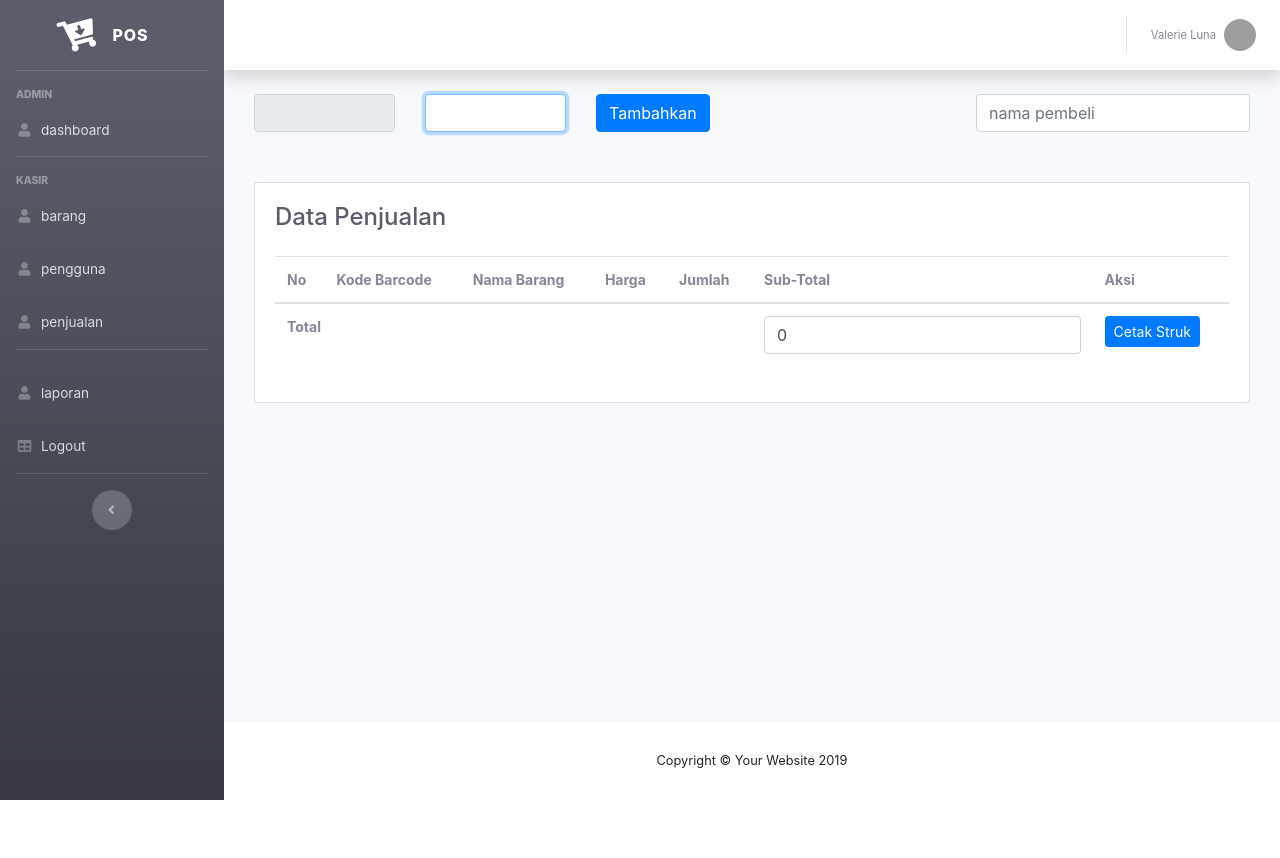
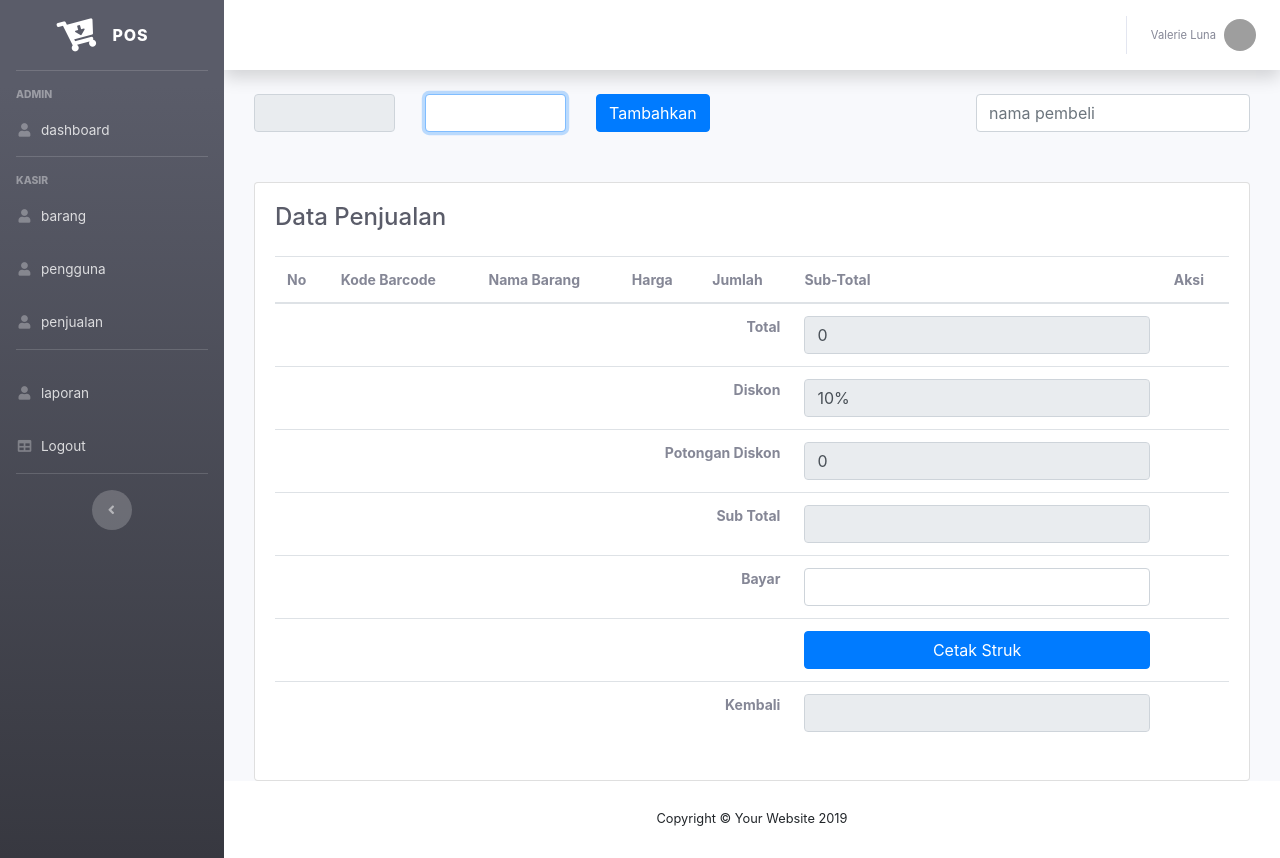
Before and after one commit to diky-satria/point-of-sale-native, a PHP site: page /index.php?halaman=penjualan in a window 1280 px wide. Before the commit the page ends 800 px from the top, so only its background shows below. Run offline with PHP 8.4, Linux system fonts and the light colour scheme; the visitor is signed in with stand-in values (Sample User, id 1); data that the repository does not hold is empty; some libraries are stand-ins or nearby versions; grey boxes are pictures that could not be loaded.

Commit message:
membenahi halaman penjualan, bermasalah di tombol

```diff
--- a/footer.php
+++ b/footer.php
@@ -50,6 +50,19 @@
 	  		}
 
 	  	}
+
+	function hitung(){
+
+		var bayar = document.getElementById('bayar').value;
+		var sub_total = document.getElementById('sub_total').value;
+
+		var hasil = parseInt(bayar) - parseInt(sub_total);
+
+		if(!isNaN(hasil)){
+			document.getElementById('kembali').value = hasil;
+		}
+
+	}
   </script>
 
 </body>
--- a/index.php
+++ b/index.php
@@ -220,6 +220,9 @@
                 if($_GET['halaman'] == 'hapusPengguna'){
                   include 'hapusPengguna.php';
                 }
+                if($_GET['halaman'] == 'hapusPembelian'){
+                  include 'hapusPembelian.php';
+                }
               }
 
              ?>
--- a/penjualan.php
+++ b/penjualan.php
@@ -59,8 +59,7 @@
 					<?php
 				}else{
 
-					$_SESSION['penjualan'] = $kodepj;
-					$koneksi->query("INSERT INTO penjualan_barang (kode_penjualan, kode_barcode, harga, jumlah, total) VALUES ('$kodepj2','$kode_barcode','$harga','$jumlah','$total')");
+					$koneksi->query("INSERT INTO penjualan (kode_penjualan, kode_barcode, harga, jumlah, total) VALUES ('$kodepj2','$barcode','$harga','$jumlah','$total')");
 
 					$koneksi->query("UPDATE barang SET stok=(stok-1) WHERE kode_barcode = '$kode_barcode'");
 
@@ -75,7 +74,7 @@
 	<pre>
 		<?php //print_r($data); ?>
 	</pre>
-	<?php if(isset($_SESSION['penjualan'])){ ?>
+
 	<div class="row">
 		<div class="col-md">
 			<div class="card bg-gray">
@@ -98,8 +97,8 @@
 							<?php
 
 								$no =1;
-								$sql_penjualan = $koneksi->query("SELECT * FROM penjualan_barang
-																JOIN barang ON penjualan_barang.kode_barcode=barang.kode_barcode WHERE kode_penjualan = '$kodepj'");
+								$sql_penjualan = $koneksi->query("SELECT * FROM penjualan
+																JOIN barang ON penjualan.kode_barcode=barang.kode_barcode WHERE kode_penjualan = '$kodepj'");
 								while($tampil = $sql_penjualan->fetch_assoc()){
 
 							 ?>
@@ -112,26 +111,81 @@
 								<td><?php echo $tampil['jumlah'] ?></td>
 								<td><?php echo number_format($tampil['total']) ?></td>
 								<td>
-									<a onclick="return confirm('Lanjutkan >>>')" href="hapusPembelian.php?id=<?php echo $tampil['id_penjualan_barang'] ?>&barcode=<?php echo $tampil['kode_barcode'] ?>&kodepj=<?php echo $tampil['kode_penjualan'] ?>" class="btn btn-sm btn-danger">Hapus</a>
+									<a onclick="return confirm('Lanjutkan >>>')" class="btn btn-sm btn-danger" href="index.php?halaman=hapusPembelian&id=<?php echo $tampil['id_penjualan_barang'] ?>&kodepj=<?php echo $tampil['kode_penjualan'] ?>&jumlah=<?php echo $tampil['jumlah'] ?>&barcode=<?php echo $data['kode_barcode'] ?>">Hapus</a>
 								</td>
 							</tr>
 
 							<?php
 
 								$total_bayar = $total_bayar + $tampil['total'];
+								$diskon = $total_bayar * 10 / 100;
+								$totalsemua = $total_bayar - $diskon;
 							?>
 
 							<?php } ?>
 
+							<form method="post">
+
 							<tr>
-								<th colspan="5">Total</th>
+								<th colspan="5" style="text-align:right;">Total</th>
 								<td>
-									<input type="text" name="total" class="form-control" value="<?php echo number_format($total_bayar) ?>">
+									<input type="text" name="total" id="total" class="form-control" value="<?php echo number_format($total_bayar) ?>" readonly>
 								</td>
+								<td></td>
+							</tr>
+							<tr>
+								<th colspan="5" style="text-align:right;">Diskon</th>
 								<td>
-									<button type="submit" class="btn btn-sm btn-primary">Cetak Struk</button>
+									<input type="text" value="10%" name="diskon" class="form-control" readonly>
 								</td>
+								<td></td>
 							</tr>
+							<tr>
+								<th colspan="5" style="text-align:right;">Potongan Diskon</th>
+								<td>
+									<input type="text" value="<?php echo number_format($diskon) ?>" name="p_diskon" class="form-control" readonly>
+								</td>
+								<td></td>
+							</tr>
+							<tr>
+								<th colspan="5" style="text-align:right;">Sub Total</th>
+								<td>
+									<input type="text" value="<?php echo $totalsemua ?>" onkeyup="hitung()"  name="sub_total" id="sub_total" class="form-control" readonly>
+								</td>
+								<td></td>
+							</tr>
+							<tr>
+								<th colspan="5" style="text-align:right;">Bayar</th>
+								<td>
+									<input type="number" id="bayar" onkeyup="hitung()" name="bayar" class="form-control">
+								</td>
+								<td></td>
+							</tr>
+							<tr>
+								<td colspan="5"></td>
+								<td>
+									<button type="submit" id="cetak" name="cetak" class="btn btn-block btn-primary">Cetak Struk</button>
+								</td>
+								<td></td>
+							</tr>
+							<?php if(isset($_POST['cetak'])): ?>
+							<tr>
+								<td colspan="5"></td>
+								<td>
+									<a href="" id="lanjutkan" name="lanjutkan" class="btn btn-block btn-success">Lanjutkan</a>
+								</td>
+								<td></td>
+							</tr>
+							<?php endif; ?>
+							<tr>
+								<th colspan="5" style="text-align:right;">Kembali</th>
+								<td>
+									<input type="text" id="kembali" name="kembali" class="form-control" readonly>
+								</td>
+								<td></td>
+							</tr>
+
+							</form>
 
 						</tbody>
 					</table>
@@ -141,4 +195,19 @@
 	</div>
 </div>
 
-<?php } ?>
+<?php
+
+	if(isset($_POST['cetak'])){
+
+		$total = $_POST['total'];
+		$diskon = $_POST['diskon'];
+		$p_diskon = $_POST['p_diskon'];
+		$sub_total = $_POST['sub_total'];
+		$bayar = $_POST['bayar'];
+		$kembali = $_POST['kembali'];
+
+		$sql_cetak = $koneksi->query("INSERT INTO pembelian (kode_penjualan,total,diskon,subtotal,bayar,kembali) VALUES ('$kodepj','$total','$diskon','$sub_total','$bayar','$kembali')");
+
+	}
+
+ ?>
```
Also changed, not shown: hapusPembelian.php (+10 -4 lines).
